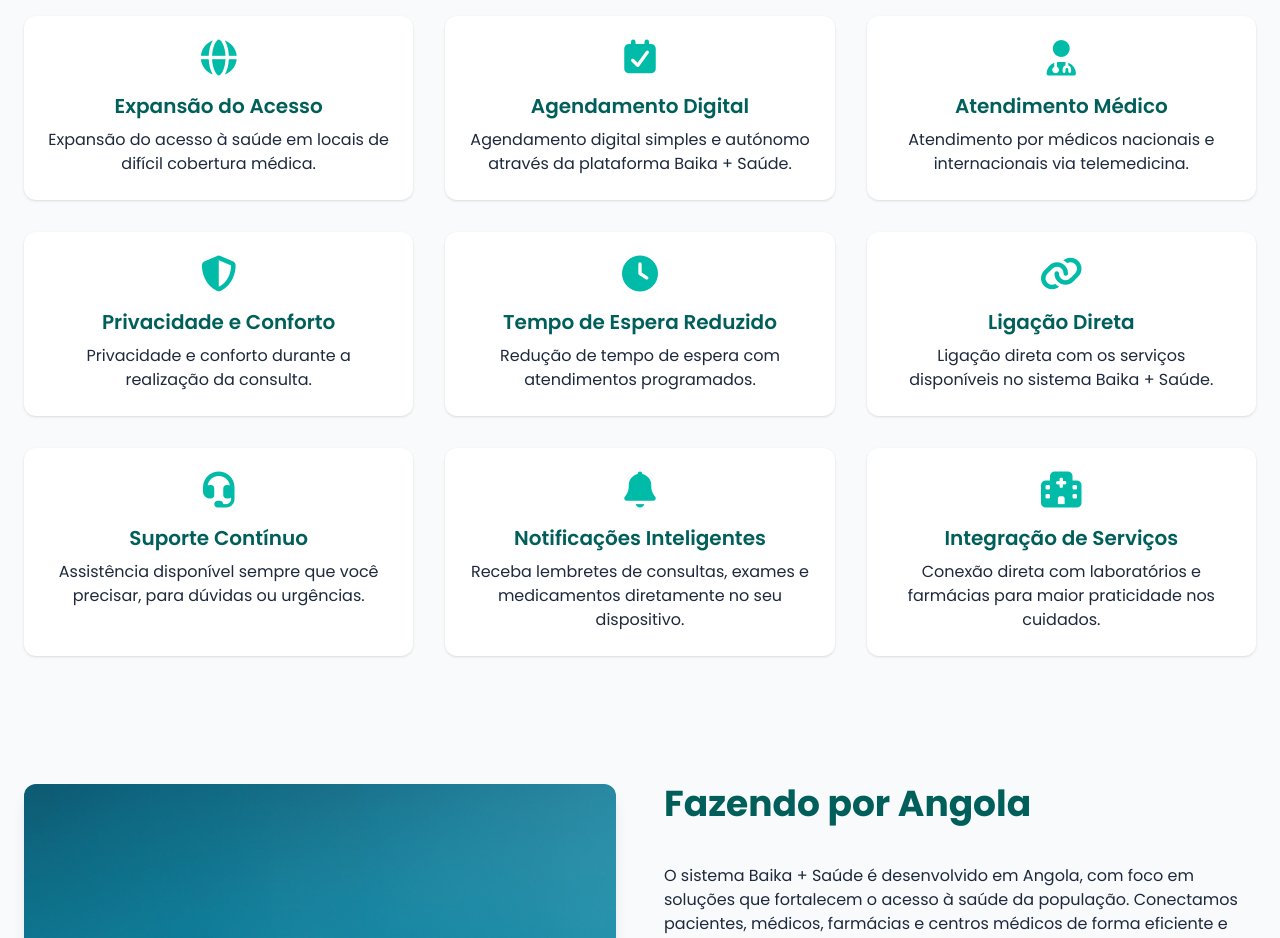
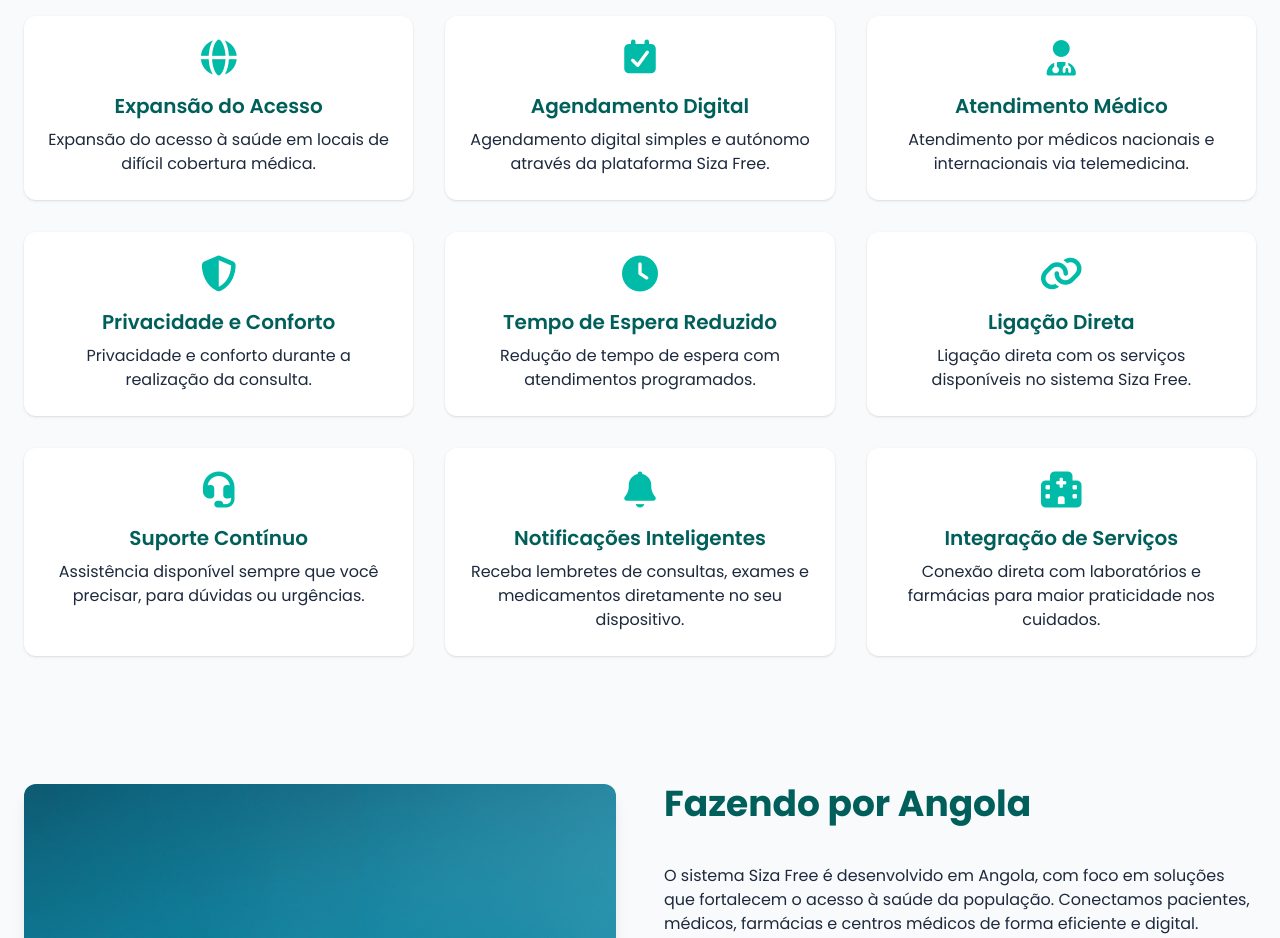
Before and after one commit to nsimba-afonso-nwayami/sizafree, a React (Vite) app: page / in a window 1280 px wide. Shown: the part 2040-2978 px from the top of the page. Built offline with nearby package versions, Linux system fonts and the light colour scheme.

Commit message:
Conteúdo atualizado

```diff
--- a/src/pages/site/Home.jsx
+++ b/src/pages/site/Home.jsx
@@ -244,7 +244,7 @@ export default function Home() {
               </h3>
               <p className="text-slate-800">
                 Agendamento digital simples e autónomo através da plataforma
-                Baika + Saúde.
+                Siza Free.
               </p>
             </div>
 
@@ -289,8 +289,7 @@ export default function Home() {
                 Ligação Direta
               </h3>
               <p className="text-slate-800">
-                Ligação direta com os serviços disponíveis no sistema Baika +
-                Saúde.
+                Ligação direta com os serviços disponíveis no sistema Siza Free.
               </p>
             </div>
 
@@ -351,7 +350,7 @@ export default function Home() {
               Fazendo por Angola
             </h2>
             <p className="text-slate-800 mb-4">
-              O sistema Baika + Saúde é desenvolvido em Angola, com foco em
+              O sistema Siza Free é desenvolvido em Angola, com foco em
               soluções que fortalecem o acesso à saúde da população. Conectamos
               pacientes, médicos, farmácias e centros médicos de forma eficiente
               e digital.
```
